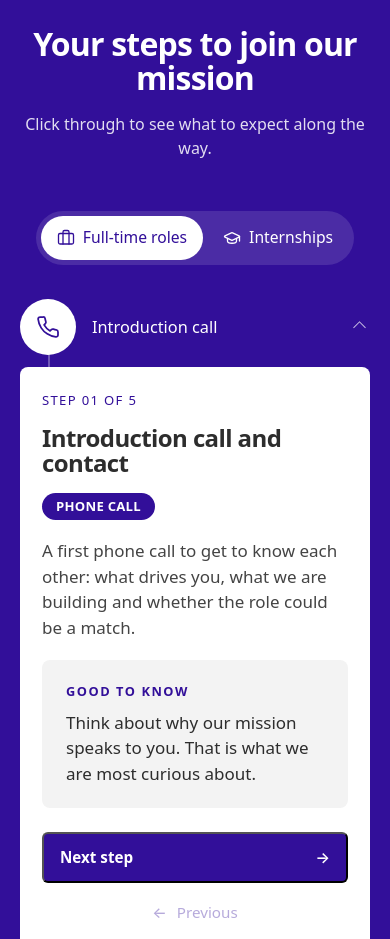
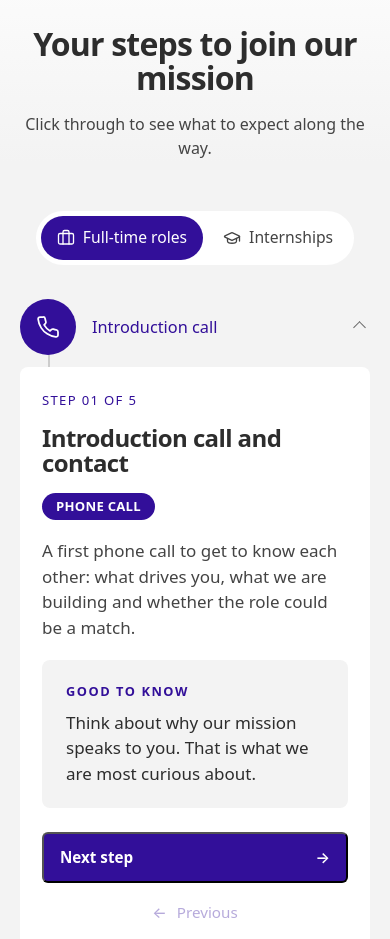
Before and after one commit to saramarquart/pafhomepage, a plain HTML site: page careers.html in a window 390 px wide. Shown: the part 6934-7873 px from the top of the page. Drawn offline with Linux system fonts and the light colour scheme; a web font is replaced by a local one.

Commit message:
Revert "Careers: closing Warm Violet band — "How to join" + "Join us" as one sheet"
This reverts commit 9d9a44c823ac98c25e1467c9994ed48baaedaccf.

```diff
--- a/assets/careers.css
+++ b/assets/careers.css
@@ -54,12 +54,8 @@ h3, .btn, .pill, .tag, .nav-pill a, .footer h4 { font-weight: 600; }
 .cr-work  { background: linear-gradient(180deg, #fff 0%, #fff 55%, var(--grey) 100%); }
 .cr-facts { background: var(--grey); }
 .cr-perks { background: linear-gradient(180deg, var(--grey) 0, #fff 320px); }
-/* the closing violet band: "How to join" + "Join us" form one sheet that slides over the perks
-   and ends with rounded corners onto the grey footer */
-body.careers { background: var(--grey); }
-.cr-join  { position: relative; z-index: 1; margin-top: -32px; border-radius: 32px 32px 0 0;
-  background: var(--purple); color: #fff; padding-top: clamp(80px, 9vw, 128px); }
-.cr-final { background: var(--purple); border-radius: 0 0 32px 32px; padding-top: clamp(24px, 3vw, 48px); padding-bottom: clamp(72px, 8vw, 120px); }
+.cr-join  { background: linear-gradient(180deg, #fff 0, var(--grey) 260px, var(--grey) calc(100% - 260px), #fff 100%); }
+.cr-final { background: linear-gradient(180deg, #fff 0%, #fff 45%, var(--grey) 100%); padding-bottom: clamp(64px, 8vw, 120px); }
 
 /* centred heads (home.css .center-head) */
 .cr-center { max-width: 900px; margin-inline: auto; }
@@ -172,23 +168,11 @@ body.careers { background: var(--grey); }
 .cr-banner p { color: rgba(255,255,255,.9); }
 
 /* ---------- 7 · HOW TO JOIN — soft lilac ground, stepper (desktop) ---------- */
-/* stepper inverted for the violet ground; the detail panel stays white */
-.cr-join .lead { color: rgba(255,255,255,.86); }
-.cr-join .cr-seg { background: rgba(255,255,255,.12); }
-.cr-join .cr-seg [role="tab"] { color: #fff; }
-.cr-join .cr-seg [role="tab"][aria-selected="true"] { background: #fff; color: var(--purple); }
-.cr-join .cr-steps::before { background: rgba(255,255,255,.3); }
-.cr-join .cr-step-btn { color: rgba(255,255,255,.72); }
-.cr-join .cr-step-icon { background: transparent; color: #fff; box-shadow: inset 0 0 0 1.5px rgba(255,255,255,.45); }
-.cr-join .cr-step-btn:hover .cr-step-icon { box-shadow: inset 0 0 0 1.5px #fff; }
-.cr-join .cr-step-btn:hover .cr-step-label { color: #fff; }
-.cr-join .cr-step-btn[aria-current="step"] .cr-step-icon { background: #fff; color: var(--purple); box-shadow: none; }
-.cr-join .cr-step-btn[aria-current="step"] .cr-step-label { color: #fff; }
-.cr-join .cr-step-panel { background: #fff; color: var(--ink); }
+.cr-join .cr-seg { background: #fff; }
+.cr-join .cr-step-panel { background: #fff; }
 .cr-join .cr-tip { background: var(--grey); }
-.cr-join .cr-note { color: rgba(255,255,255,.86); }
-.cr-join .cr-note b, .cr-join .cr-note .cr-ico { color: #fff; }
-.cr-join .cr-seg [role="tab"]:focus-visible, .cr-join .cr-step-btn:focus-visible { outline-color: #fff; }
+.cr-join .cr-step-icon { background: #fff; }
+.cr-join .cr-steps::before { background: var(--line); }
 .cr-steps { --steps: 5; list-style: none; margin: 0; padding: 0; position: relative;
   display: grid; grid-template-columns: repeat(var(--steps), 1fr); row-gap: clamp(32px, 4vw, 48px); }
 .cr-steps::before { content: ""; position: absolute; top: 28px; height: 1.5px; background: var(--line);
@@ -223,7 +207,7 @@ body.careers { background: var(--grey); }
 .cr-step-nav .btn-text[disabled] span { transform: none; }
 
 /* ---------- 8 · FINAL CTA — brand purple panel with the ring mark ---------- */
-.cr-cta { position: relative; overflow: hidden; isolation: isolate; border-radius: var(--r); background: transparent; color: #fff;
+.cr-cta { position: relative; overflow: hidden; isolation: isolate; border-radius: var(--r); background: var(--purple); color: #fff;
   min-height: clamp(480px, 46vw, 680px); display: flex; align-items: center; }
 .cr-cta-rings { position: absolute; z-index: -1; left: -14%; bottom: -60%; width: min(70vw, 900px); opacity: .1; filter: brightness(0) invert(1); pointer-events: none; }
 .cr-cta-media { position: absolute; top: 0; right: 0; bottom: 0; width: 64%; overflow: hidden;
@@ -263,8 +247,7 @@ body.careers { background: var(--grey); }
     .cr-cta-rings { left: auto; right: -40%; bottom: -30%; width: 120vw; }
 }
 @media (max-width: 640px) {
-  .cr-vision, .cr-join { margin-top: -24px; border-radius: 24px 24px 0 0; }
-  .cr-final { border-radius: 0 0 24px 24px; }
+  .cr-vision { margin-top: -24px; border-radius: 24px 24px 0 0; }
   .cr-grid-4, .cr-grid-3, .cr-grid-2 { grid-template-columns: 1fr; }
   .cr-hero .hero-actions, .cr-hero .btn, .cr-cta .btn { width: 100%; }
   .cr-carousel { --cr-size: 70vw; --cr-gap: 14px; }
--- a/careers.html
+++ b/careers.html
@@ -10,7 +10,7 @@
   <link rel="preconnect" href="https://fonts.googleapis.com"><link rel="preconnect" href="https://fonts.gstatic.com" crossorigin>
   <link href="https://fonts.googleapis.com/css2?family=Rethink+Sans:wght@400;500;600;700&display=swap" rel="stylesheet">
   <link rel="stylesheet" href="assets/home.css?v=5" />
-  <link rel="stylesheet" href="assets/careers.css?v=8" />
+  <link rel="stylesheet" href="assets/careers.css?v=7" />
   <link rel="preload" as="image" href="assets/img/careers/careers-hero-team-summer.jpg" imagesrcset="assets/img/careers/careers-hero-team-summer-sm.jpg 1200w, assets/img/careers/careers-hero-team-summer.jpg 2000w, assets/img/careers/careers-hero-team-summer-xl.jpg 2800w" imagesizes="100vw" />
   <meta property="og:title" content="Careers – Planet A Foods" />
   <meta property="og:description" content="Join Planet A Foods in Munich or Pilsen and help build future-proof ingredient alternatives for the food industry." />
@@ -312,10 +312,10 @@
     </section>
 
     <!-- 7 · HOW TO JOIN — full-time / internship switch; stepper on desktop, accordion on mobile -->
-    <section class="cr-sec cr-join" data-tone="dark" aria-labelledby="cr-join-title">
+    <section class="cr-sec cr-join" data-tone="light" aria-labelledby="cr-join-title">
       <div class="wrap">
         <div class="center-head cr-center reveal">
-          <span class="pill pill-light">How to join</span>
+          <span class="pill">How to join</span>
           <h2 id="cr-join-title">Your steps to join our mission</h2>
           <p class="lead">Click through to see what to expect along the way.</p>
         </div>
@@ -487,7 +487,7 @@
     </section>
 
     <!-- 8 · FINAL CTA -->
-    <section class="cr-sec cr-final" data-tone="dark" aria-labelledby="cr-final-title">
+    <section class="cr-sec cr-final" data-tone="light" aria-labelledby="cr-final-title">
       <div class="wrap">
         <div class="cr-cta">
           <img class="cr-cta-rings" src="assets/img/rings.png" alt="" aria-hidden="true">
```
